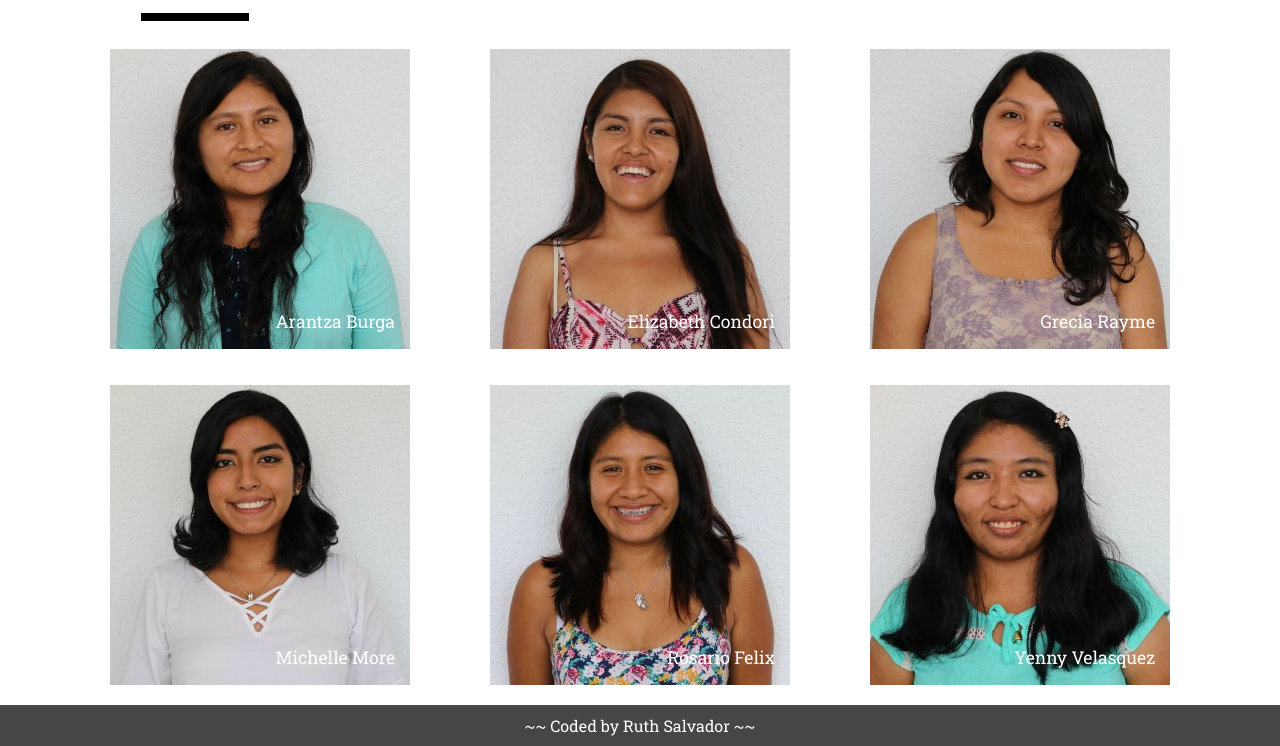
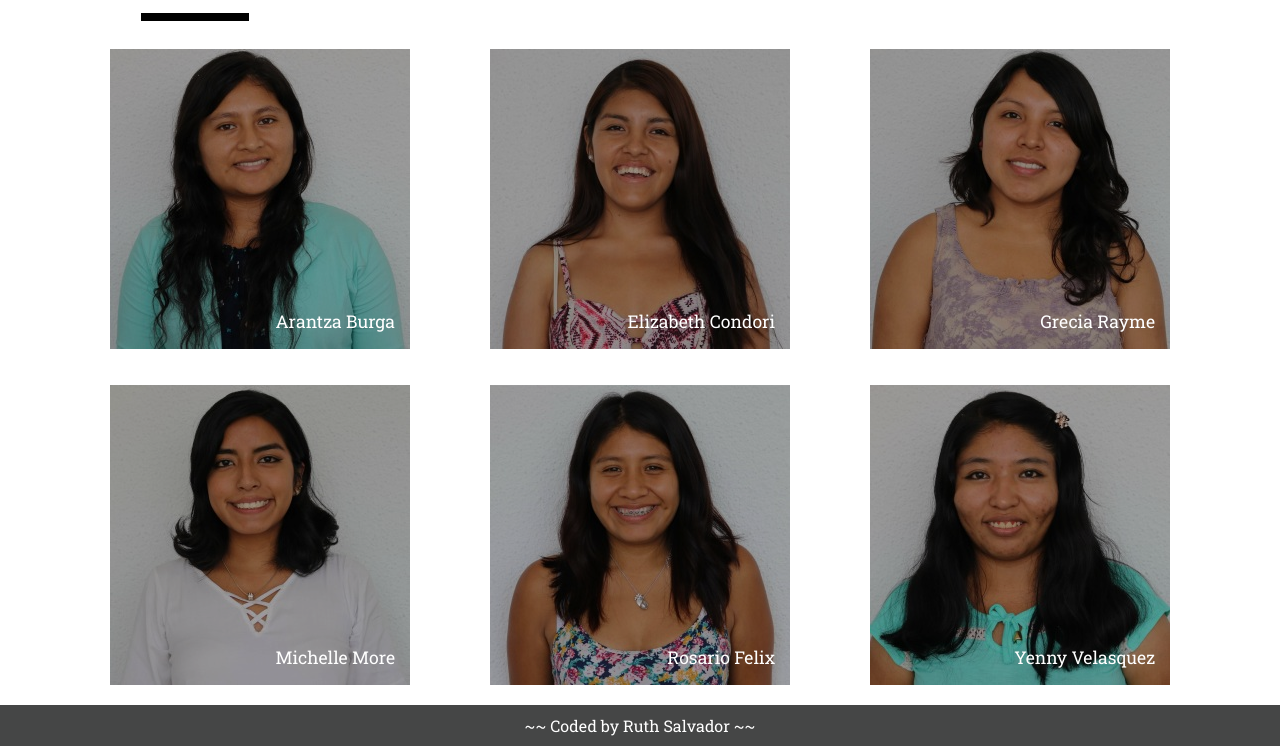
Before and after one commit to RuthSalvador/L23-NuestrasCoders, a plain HTML site: page index.html in a window 1280 px wide. Shown: the part 67-813 px from the top of the page. Drawn offline with Linux system fonts and the light colour scheme.

Commit message:
efecto imagen

```diff
--- a/assets/css/main.css
+++ b/assets/css/main.css
@@ -23,6 +23,14 @@ section {
   position: relative;
 }
 
+.image-coder {
+  filter: brightness(0.7);
+  -webkit-filter: brightness(0.7);
+  -moz-filter: brightness(0.7);
+  -o-filter: brightness(0.7);
+  -ms-filter: brightness(0.7);
+}
+
 .name-coder {
   position: absolute;
   bottom: 20px;
```
